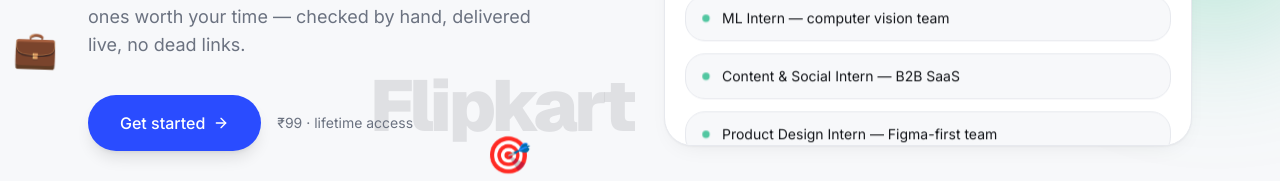
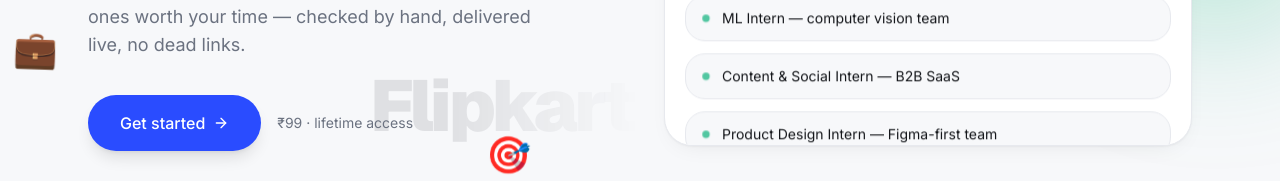
Before and after one commit to robinverma703/internhunt, a Next.js app: page / in a window 1280 px wide. Shown: the part 444-625 px from the top of the page. Built offline with nearby package versions, Linux system fonts and the light colour scheme.

Commit message:
fade company watermark near listing card instead of hard cut

```diff
--- a/components/hero.tsx
+++ b/components/hero.tsx
@@ -50,7 +50,13 @@ export default function Hero() {
       <div
         aria-hidden
         className="pointer-events-none absolute z-0 overflow-hidden"
-        style={{ top: "16%", left: 0, width: "50%" }}
+        style={{
+          top: "16%",
+          left: 0,
+          width: "50%",
+          maskImage: "linear-gradient(to right, black 0%, black 70%, transparent 100%)",
+          WebkitMaskImage: "linear-gradient(to right, black 0%, black 70%, transparent 100%)",
+        }}
       >
         <div className="company-track-left flex w-max items-center whitespace-nowrap">
           {companiesLoopA.map((name, i) => (
@@ -67,7 +73,13 @@ export default function Hero() {
       <div
         aria-hidden
         className="pointer-events-none absolute z-0 overflow-hidden"
-        style={{ top: "68%", left: 0, width: "50%" }}
+        style={{
+          top: "68%",
+          left: 0,
+          width: "50%",
+          maskImage: "linear-gradient(to right, black 0%, black 70%, transparent 100%)",
+          WebkitMaskImage: "linear-gradient(to right, black 0%, black 70%, transparent 100%)",
+        }}
       >
         <div className="company-track-right flex w-max items-center whitespace-nowrap">
           {companiesLoopB.map((name, i) => (
```
